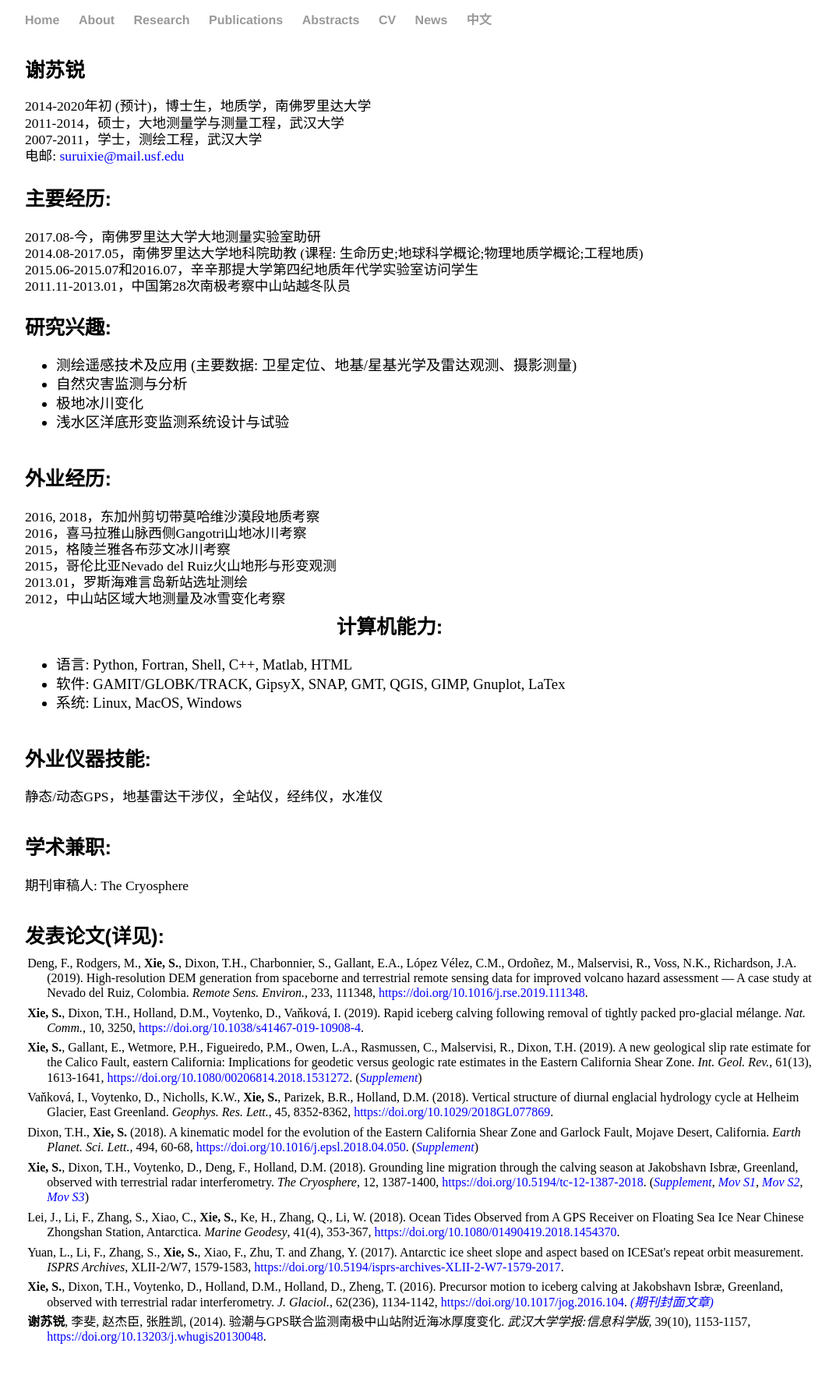
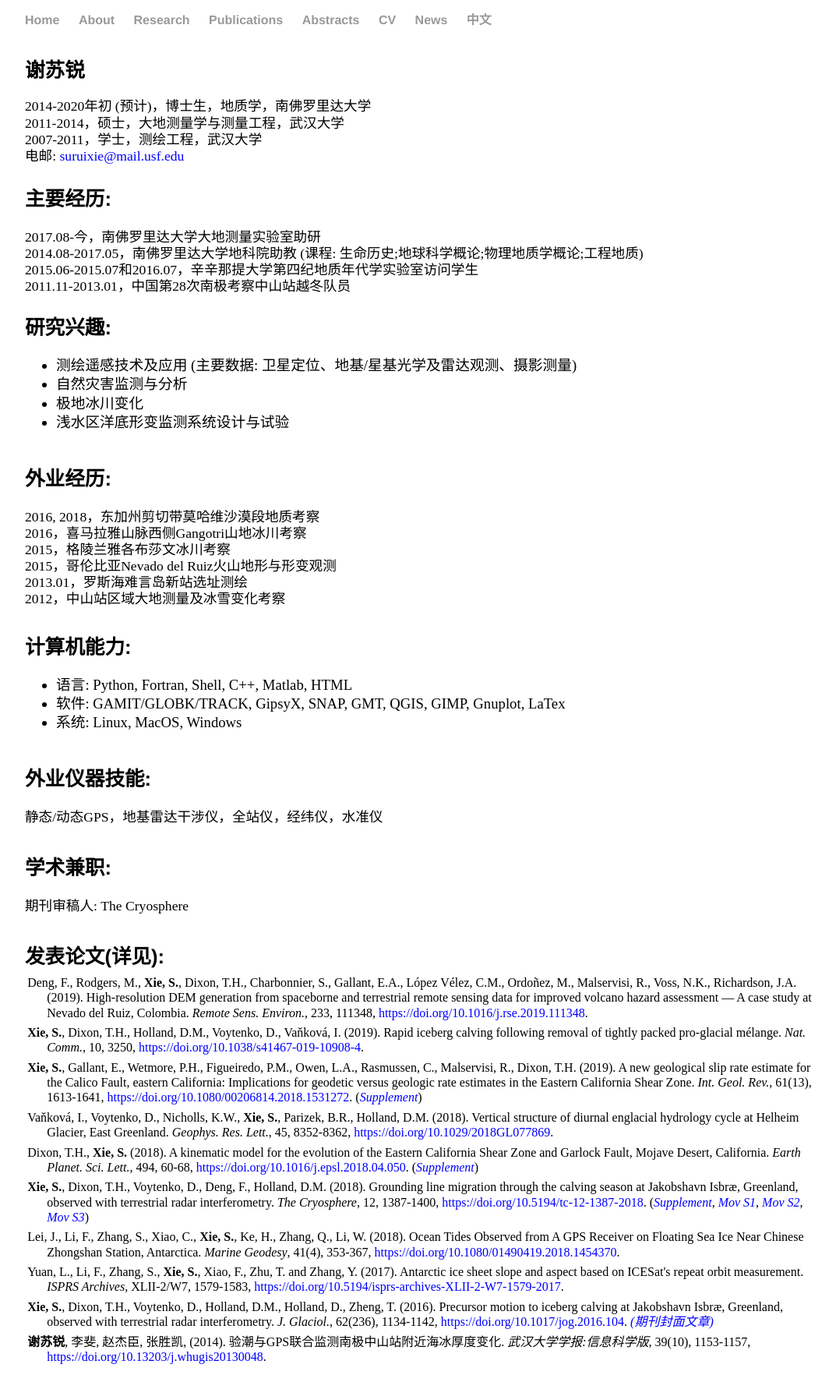
Before and after one commit to suruixie/suruixie.github.io, a Jekyll site: the page built from Chinese/index.html, in a window 1280 px wide. Shown: the whole page at 78% size, without its empty margins (96-1169 px from the left). Built offline with Jekyll 4.4.1, drawn with Linux system fonts in a browser that asks for light colours; a style sheet for code colours, icons or effects is not loaded; before the commit the page ends 1747 px from its top, so only the background shows below that.

Commit message:
Update index.html

```diff
--- a/Chinese/index.html
+++ b/Chinese/index.html
@@ -42,7 +42,7 @@ title: 苏锐的中文页面
             </p>
 	</div>
 	<div class="sideText">
-	    <h4 style="margin-top:6em;margin-bottom:0.2em;">计算机能力: </h4>
+	    <h4 style="margin-top:7em;margin-bottom:0.2em;">计算机能力: </h4>
 	    <ul class="research_list">
 		    <li style="line-height:130%; font-size:0.9em; color:#000000;">语言: Python, Fortran, Shell, C++, Matlab, HTML</a></li>
 		    <li style="line-height:130%; font-size:0.9em; color:#000000;">软件: GAMIT/GLOBK/TRACK, GipsyX, SNAP, GMT, QGIS, GIMP, Gnuplot, LaTex</a></li>
```
